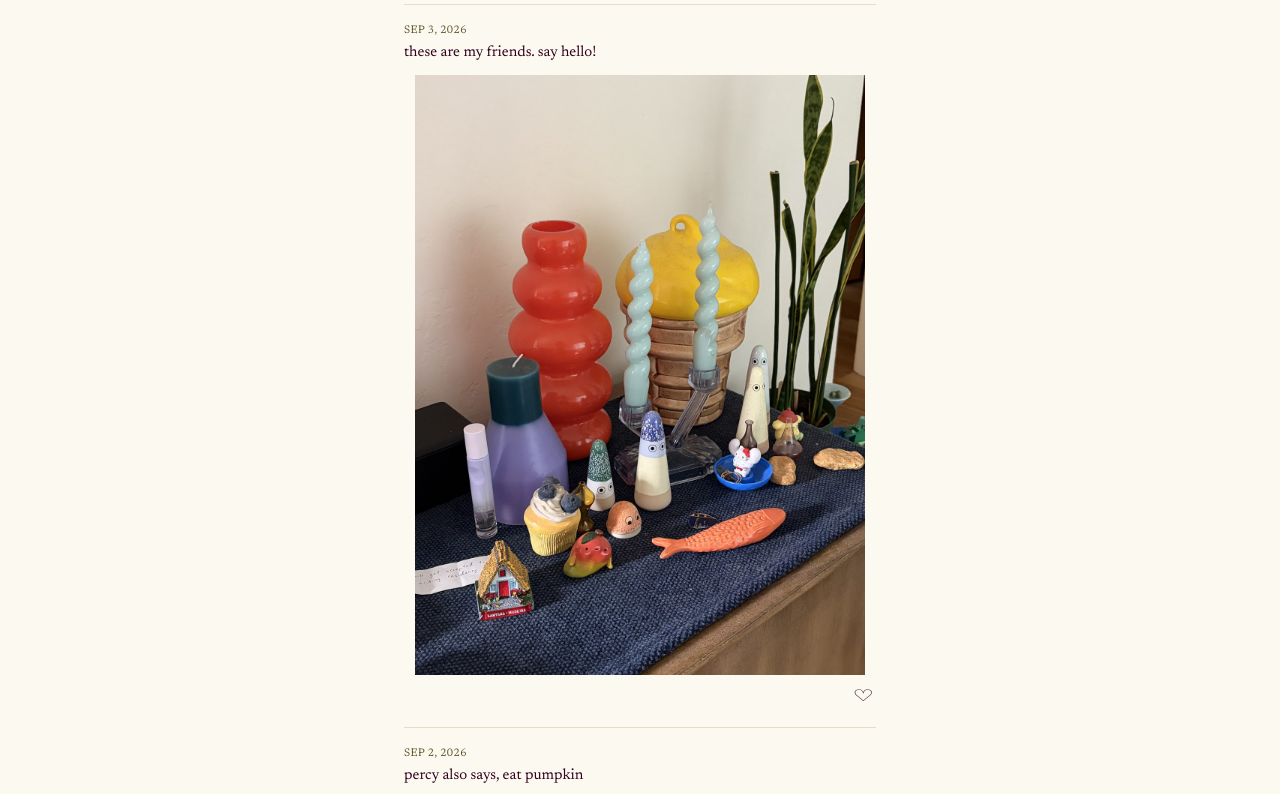
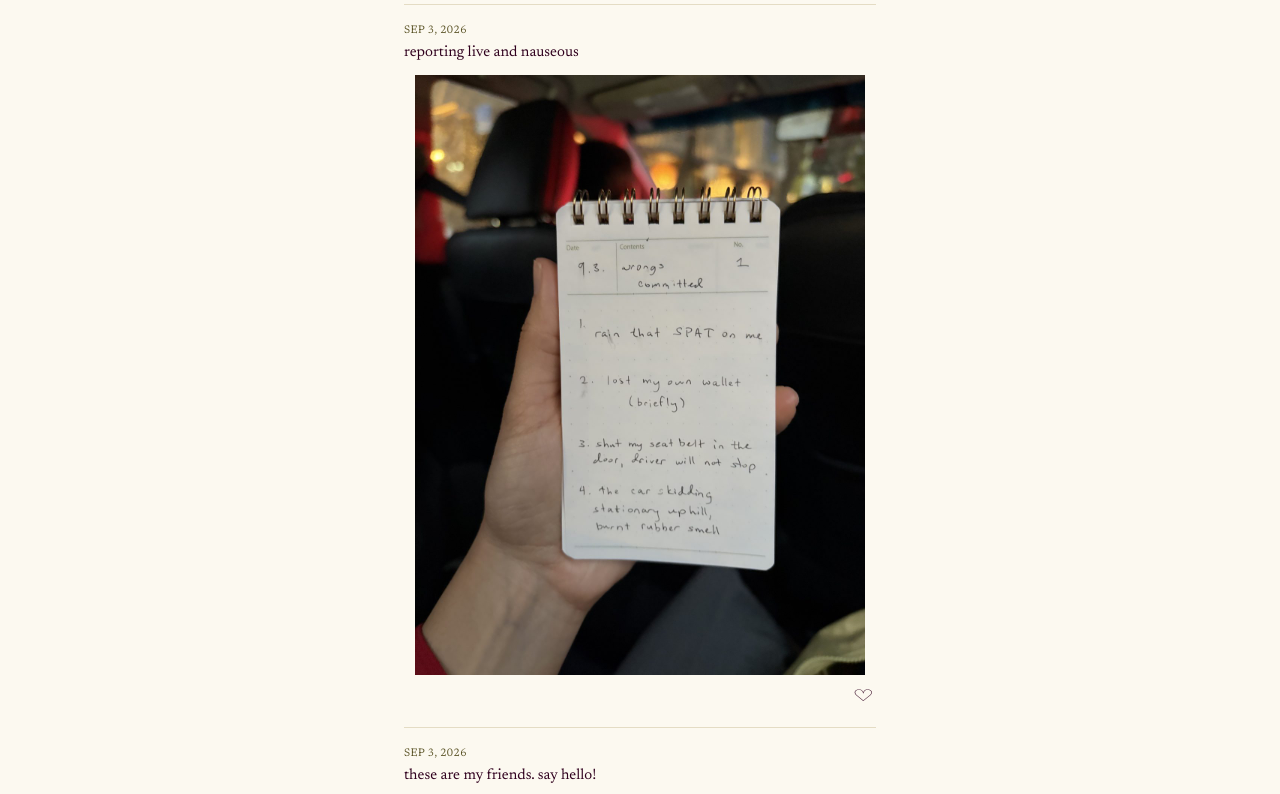
Before and after one commit to chloemirellesc/personal-site, a plain HTML site: page irl.html in a window 1280 px wide. Shown: the part 104-898 px from the top of the page. Drawn offline with Linux system fonts and the light colour scheme; no server answers.

Commit message:
irl updates

```diff
--- a/irl.html
+++ b/irl.html
@@ -33,6 +33,7 @@
     // if a note has "video" set, it takes priority over "photo".
     // Keep video clips short and compressed (.mp4) for page speed.
     window.NOTES_ENTRIES = [
+      { id: 13, date: "Sep 3, 2026", text: "reporting live and nauseous", photo: { src: "assets/images/chloe-irl/sep3-part2-photo.jpg" } },
       { id: 12, date: "Sep 3, 2026", text: "these are my friends. say hello!", photo: { src: "assets/images/chloe-irl/sep3-photo.jpg" } },
       { id: 11, date: "Sep 2, 2026", text: "percy also says, eat pumpkin", photo: { src: "assets/images/chloe-irl/sep1-photo.webp" } },
       { id: 10, date: "Aug 30, 2026", text: "uh oh.", photo: { src: "assets/images/chloe-irl/aug30-photo.jpg" } },
```
Also changed, not shown: assets/images/chloe-irl/sep3-part2-photo.jpg (added), 1 other file.
